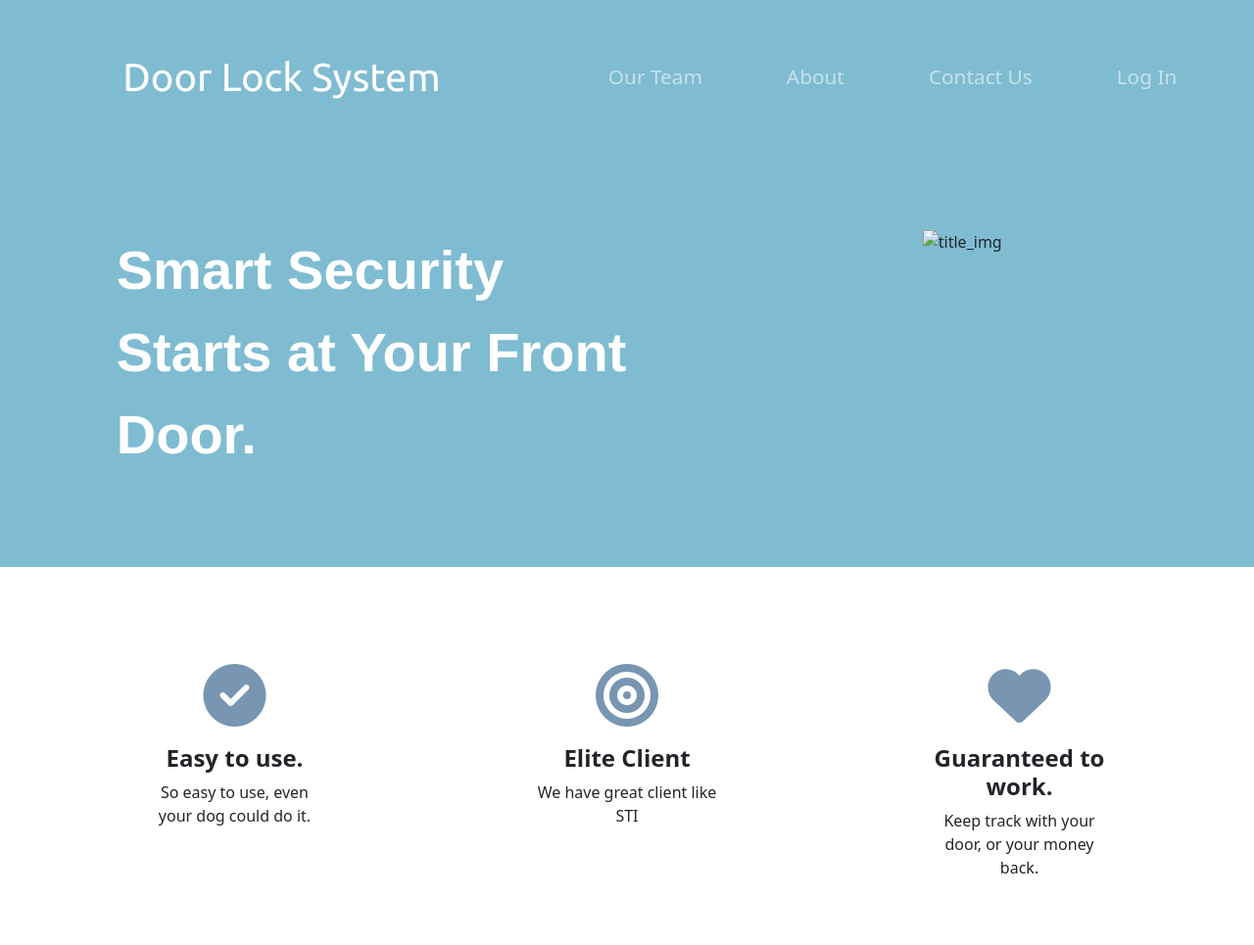
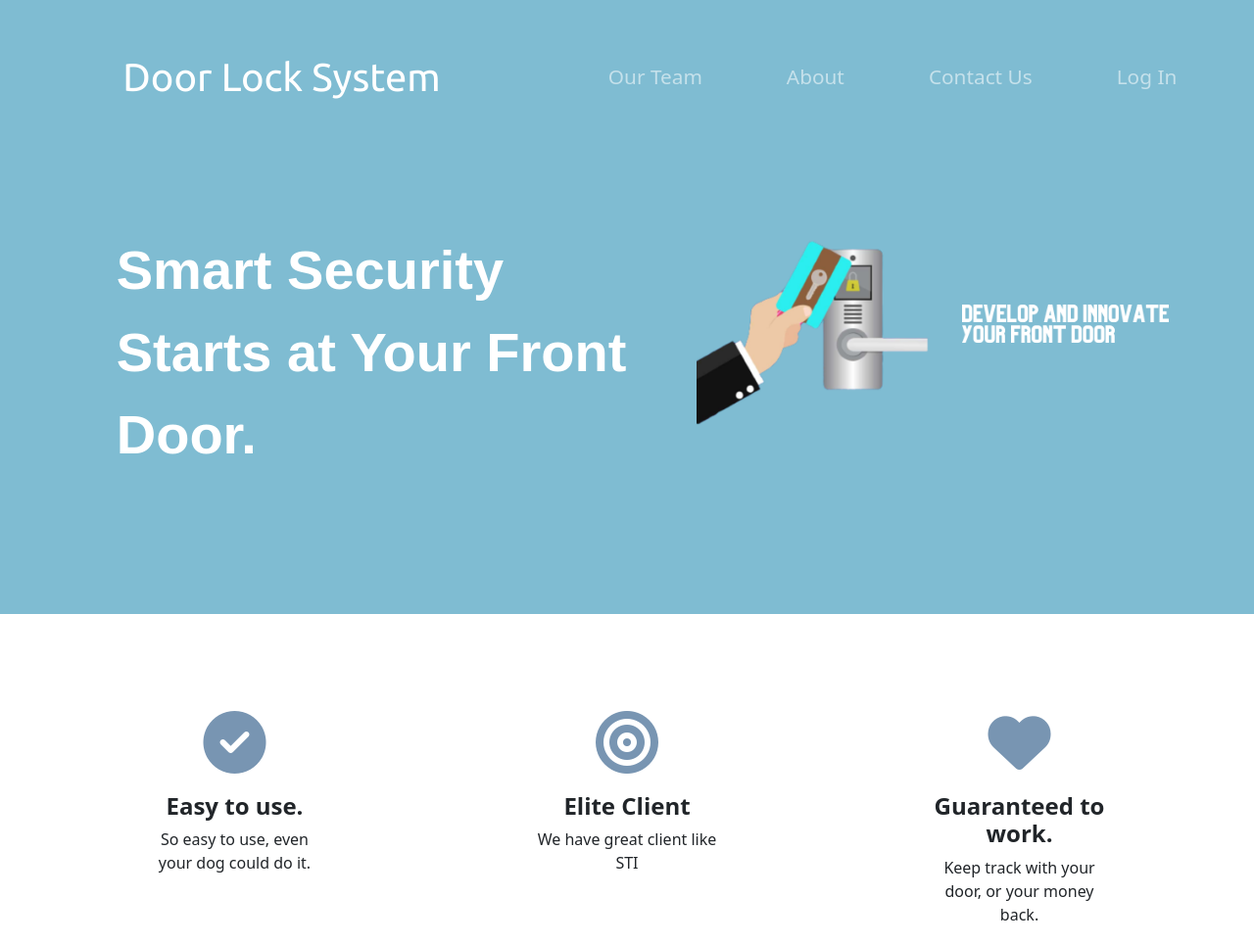
Before and after one commit to lienarddz/doorlock, a plain HTML site: page index.html in a window 1280 px wide. Shown: the top 965 px of the page at 98% size. Drawn offline with nearby package versions, Linux system fonts and the light colour scheme.

Commit message:
Update index.html

```diff
--- a/index.html
+++ b/index.html
@@ -52,7 +52,7 @@
         <h1>Smart Security Starts at Your Front Door.</h1>
       </div>
       <div class="col-lg-6 img_title">
-        <img src="mages/294912423_767382284520561_3824341427877827275_n.png" alt="title_img" class="title-img">
+        <img src="Images/294912423_767382284520561_3824341427877827275_n.png" alt="title_img" class="title-img">
       </div>
     </div>
   </div>
```
